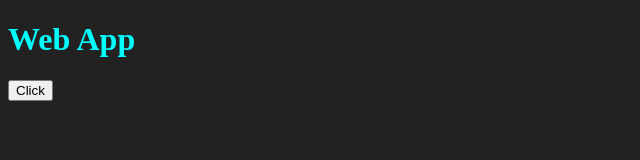
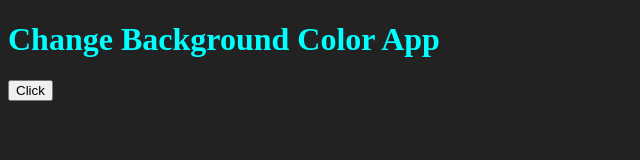
Before and after one commit to rodriguezjose95/test-gen34, a plain HTML site: page index.html in a window 1280 px wide. Shown: the whole page, without its empty margins (0-640 px from the left). Drawn offline with Linux system fonts and the light colour scheme.

Commit message:
modificando el h1

```diff
--- a/index.html
+++ b/index.html
@@ -8,7 +8,7 @@
 </head>
 <body>
 
-    <h1>Web App</h1>
+    <h1>Change Background Color App</h1>
 
     <button id="btn">Click</button>
 
```
